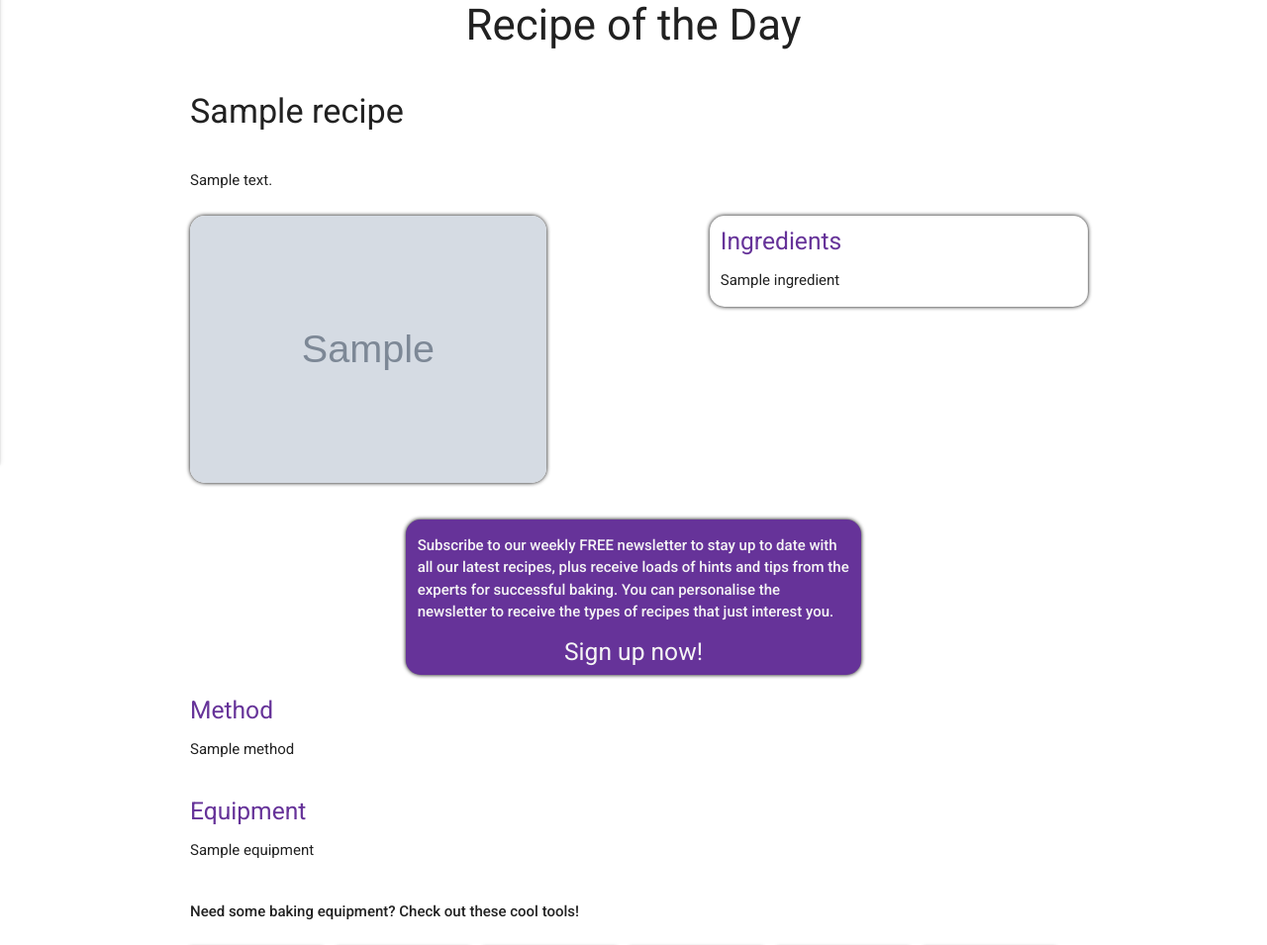
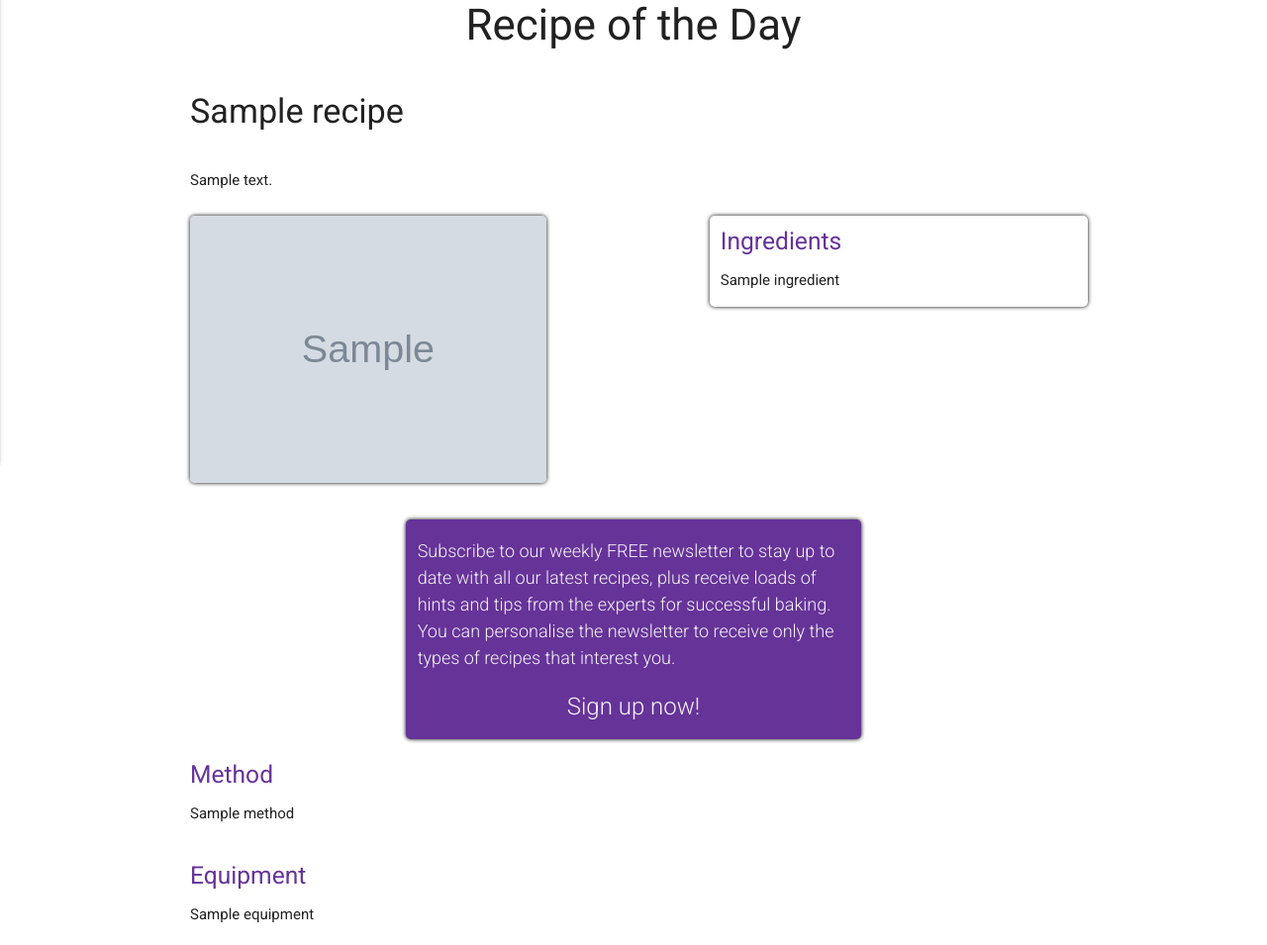
Before and after one commit to kevald1963/milestone-3-recipe-application, a Flask app: page / in a window 1280 px wide. Shown: the part 392-1347 px from the top of the page at 99% size. Run offline with Flask 2, Linux system fonts and the light colour scheme; grey boxes marked "Sample" are stand-in pictures; a database or web service that is not in the repository returns one stand-in record (values such as "Sample title"); some libraries are stand-ins or nearby versions.

Commit message:
Restyled Newsletter panel on index.html with Roboto font.

```diff
--- a/static/css/style.css
+++ b/static/css/style.css
@@ -58,21 +58,18 @@ h5 {
 }
 
 .ingredients-panel {
-    border-radius: 15px;
+    border-radius: 5px;
     margin-left: 30px;
     margin-top: 0px;
     height: auto;
     box-shadow: 0 0 4px 0px black;
 }
 
-.equipment-panel {
-}
-
-.equipment-promotion {
-}
-
 .newsletter-panel {
-    border-radius: 15px;
+    font-family: 'Roboto', sans-serif;
+    font-weight: 300;
+    font-size: 18px;
+    border-radius: 5px;
     margin-top: 20px;
     box-shadow: 0 0 4px 0px black;
     background-color:rebeccapurple;
@@ -81,6 +78,8 @@ h5 {
 
 .newsletter-text {
     text-align: center;
+    font-size: 24px;
+    padding-bottom: 15px;
 }
 
 .newsletter-text a {
@@ -88,7 +87,7 @@ h5 {
 }
 
 .popular-image {
-    border-radius: 15px;
+    border-radius: 5px;
     width: 100%;
     height: auto;
     box-shadow: 0 0 4px 0px black;
--- a/templates/index.html
+++ b/templates/index.html
@@ -61,13 +61,13 @@
 
     <div class="row">
         <div class="col s12 m6 offset-m3 l6 offset-l3 newsletter-panel">
-            <p><strong>
+            <p>
                 Subscribe to our weekly FREE newsletter to stay up to date with all our latest recipes, plus
                 receive loads of hints and tips from the experts for successful baking. You can personalise
-                the newsletter to receive the types of recipes that just interest you.
-            </strong></p>
+                the newsletter to receive only the types of recipes that interest you.
+            </p>
             <div class="newsletter-text">
-                <h5><a href="">Sign up now!</a></h5>
+                <a href="">Sign up now!</a>
             </div>
         </div>
     </div>
```
